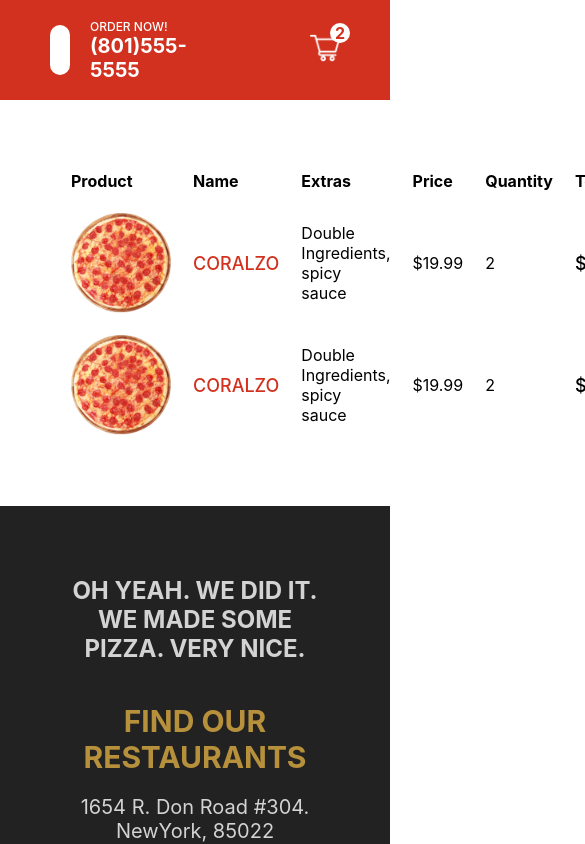
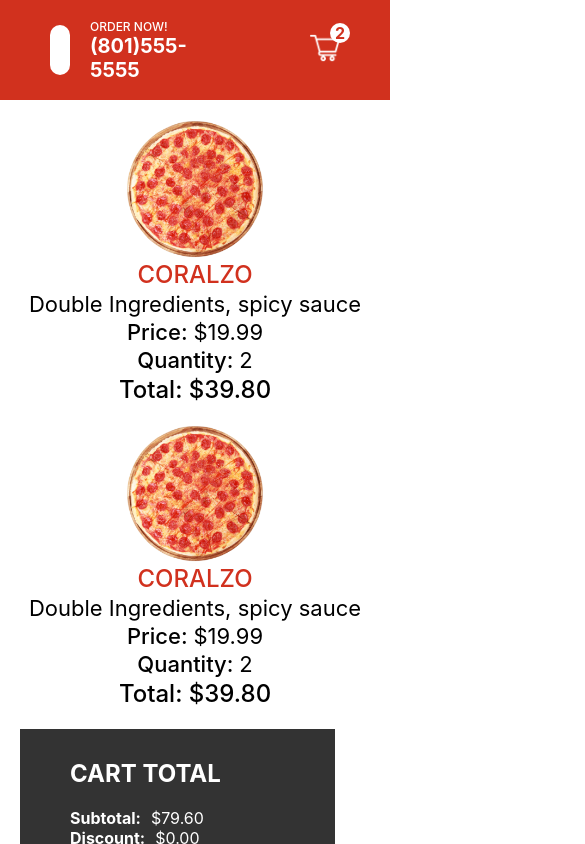
Before and after one commit to grantgariepy/react-next-food-app, a Next.js app: page /cart in a window 390 px wide. Shown: the top 844 px of the page, 585 px wide, since content can reach past the window. Built offline with nearby package versions, Linux system fonts and the light colour scheme.

Commit message:
mobile cart start

```diff
--- a/pages/cart.jsx
+++ b/pages/cart.jsx
@@ -6,7 +6,7 @@
         <div className={styles.container}>
             <div className={styles.left}>
                 <table className={styles.table}>
-                    <tr className={styles.tr}>
+                    <tr className={styles.trTitle}>
                         <th>Product</th>
                         <th>Name</th>
                         <th>Extras</th>
@@ -14,7 +14,7 @@
                         <th>Quantity</th>
                         <th>Total</th>
                     </tr>
-                    <tr>
+                    <tr className={styles.tr}>
                         <td>
                             <div className={styles.imgContainer}>
                                 <Image src="/img/pizza.png" layout="fill" objectFit="cover" alt="" />
@@ -38,7 +38,7 @@
                             <span className={styles.total}>$39.80</span>
                         </td>
                     </tr>
-                    <tr>
+                    <tr className={styles.tr}>
                         <td>
                             <div className={styles.imgContainer}>
                                 <Image src="/img/pizza.png" layout="fill" objectFit="cover" alt="" />
--- a/styles/Cart.module.css
+++ b/styles/Cart.module.css
@@ -58,3 +58,57 @@
     margin-top: 20px;
     margin-bottom: -10px;
 }
+
+@media screen and (max-width:480px) {
+
+    .container{
+        flex-direction: column;
+        padding: 20px;
+    }
+
+    .table{
+        display: flex;
+        flex-direction: column;
+        align-items: center;
+        justify-content: center;
+    }
+
+    .trTitle{
+        display: none;
+    }
+
+    .tr{
+        display: flex;
+        flex-direction: column;
+        align-items: center;
+        justify-content: center;
+        margin-bottom: 20px;
+    }
+
+    .imgContainer{
+        width: 35vw;
+        height: 35vw;
+    }
+
+    .name,.total{
+        font-size: 24px;
+    }
+
+    .extras,.price,.quantity{
+        font-size: 22px;
+    }
+
+    .price::before{
+        content: "Price: ";
+        font-weight: 500;
+    }
+    .quantity::before{
+        content: "Quantity: ";
+        font-weight: 500;
+    }
+    .total::before{
+        content: "Total: ";
+        font-weight: 500;
+    }
+
+}
```
